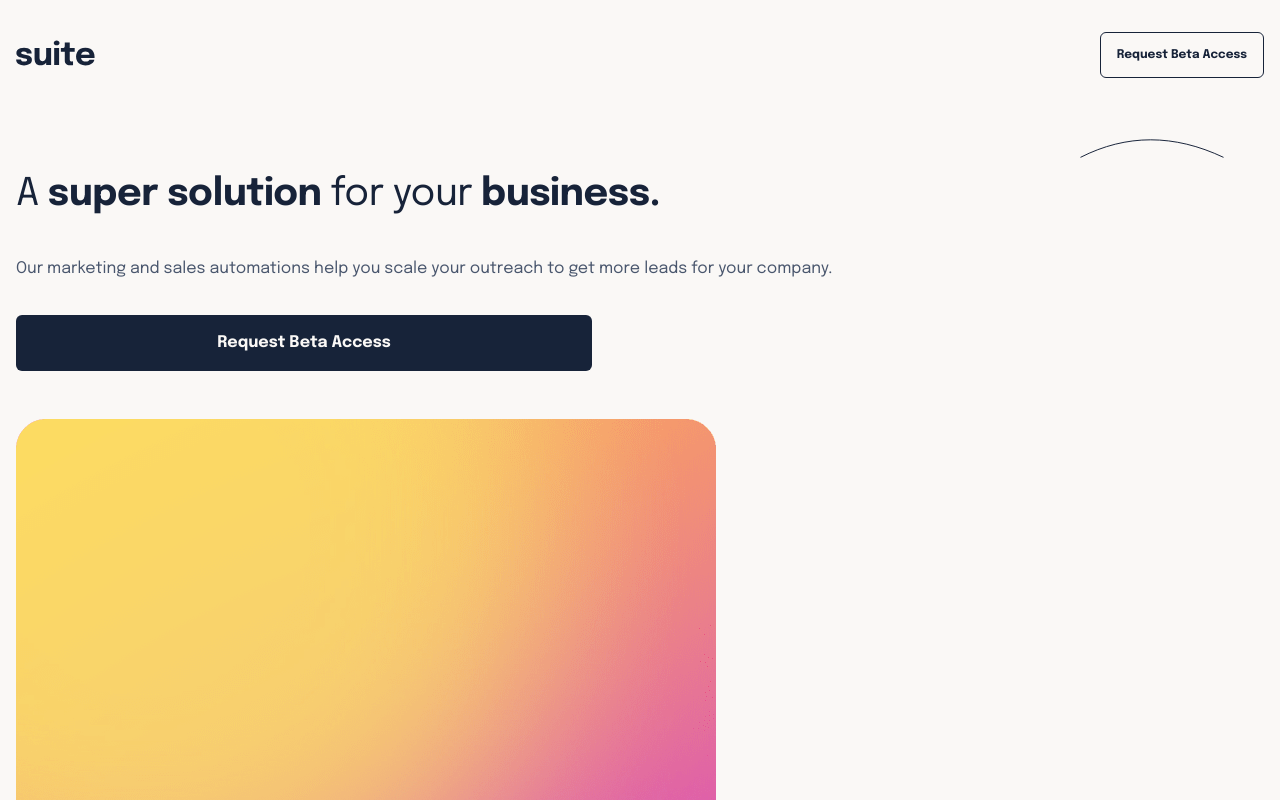
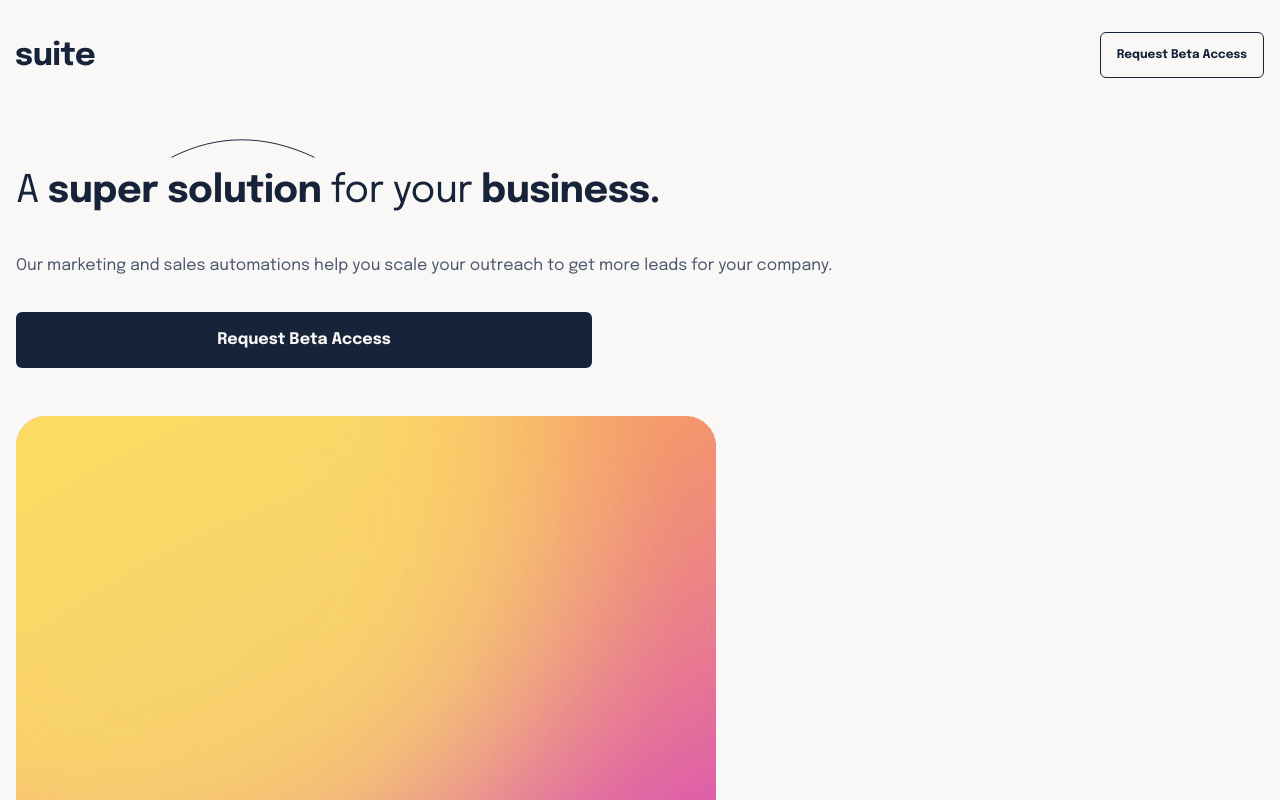
Before and after one commit to mdubelbeis/suite-landing-page, a React (Create React App) app: page / in a window 1280 px wide. Shown: the top 800 px of the page. Built offline with nearby package versions, Linux system fonts and the light colour scheme.

Commit message:
corrected position on arch

```diff
--- a/src/components/Action.component.js
+++ b/src/components/Action.component.js
@@ -7,13 +7,13 @@ import Button from './Button.component';
 const Action = () => {
   const [style, setStyle] = useState('action-btn');
   return (
-    <div className="mt-14 flex flex-col">
+    <div className="relative mt-14 flex flex-col">
       <img
-        className="w-36 inline-block ml-auto mr-10"
+        className="absolute top-0 left-[155px] w-36 inline-block"
         src={Arch}
         alt=""
       />
-      <p className="text-[38px] text-left -tracking-[0.53px] mt-2">
+      <p className="mt-6 text-[38px] text-left -tracking-[0.53px]">
         A <span className="font-bold">super solution</span> for your
         <span className="font-bold"> business.</span>
       </p>
```
